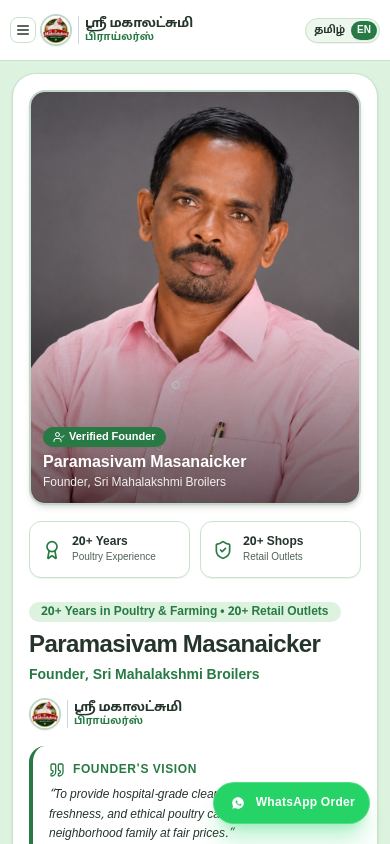
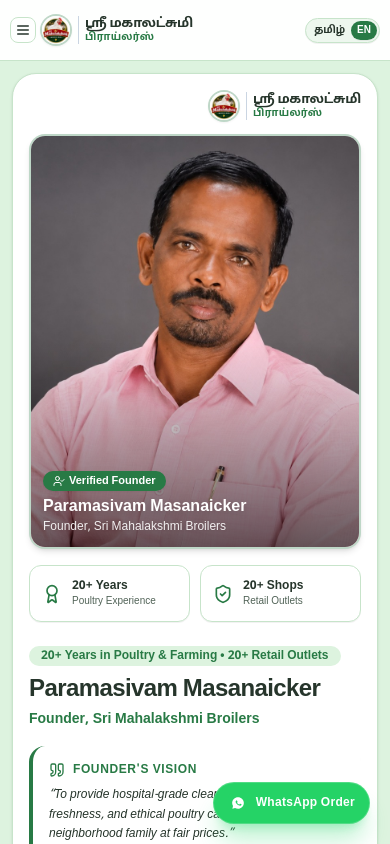
Before and after one commit to Rishanthi2004/Sri-Mahalakshmi-broilers, a Next.js app: page / in a window 390 px wide. Shown: the top 844 px of the page. Built offline with nearby package versions, Linux system fonts and the light colour scheme; a web font is replaced by a local one.

Commit message:
fix(founder): place brand logo at top-right of founder card on mobile

```diff
--- a/components/founder/MeetFounderSection.tsx
+++ b/components/founder/MeetFounderSection.tsx
@@ -129,6 +129,16 @@ export function MeetFounderSection({ isHero = false }: MeetFounderSectionProps)
         {/* Founder Profile Card */}
         <AnimatedCard hoverLift={false}>
           <div className={`rounded-3xl border border-[#C7E4CA] p-4 sm:p-8 lg:p-10 shadow-sm ${isHero ? "bg-white" : "bg-[#F8FCF8]"}`}>
+            {/* Mobile & Tablet View: Brand Logo positioned at Top-Right of Card */}
+            <div className="flex lg:hidden justify-end items-center mb-3 sm:mb-4">
+              <BrandLogo
+                shopName="ஸ்ரீ மகாலட்சுமி"
+                subtitle="பிராய்லர்ஸ்"
+                logoUrl={content.logoUrl}
+                size="md"
+              />
+            </div>
+
             <div className="grid grid-cols-1 lg:grid-cols-12 gap-6 lg:gap-10 items-center">
 
               {/* Left Column: Photo & Experience Highlights */}
@@ -204,8 +214,8 @@ export function MeetFounderSection({ isHero = false }: MeetFounderSectionProps)
                     </p>
                   </div>
 
-                  {/* Sri Mahalakshmi Broilers Brand Logo & Tamil Name at Top-Right */}
-                  <div className="shrink-0 self-start sm:pt-0.5">
+                  {/* Desktop View: Sri Mahalakshmi Broilers Brand Logo & Tamil Name at Top-Right */}
+                  <div className="hidden lg:block shrink-0 self-start pt-0.5">
                     <BrandLogo
                       shopName="ஸ்ரீ மகாலட்சுமி"
                       subtitle="பிராய்லர்ஸ்"
```
